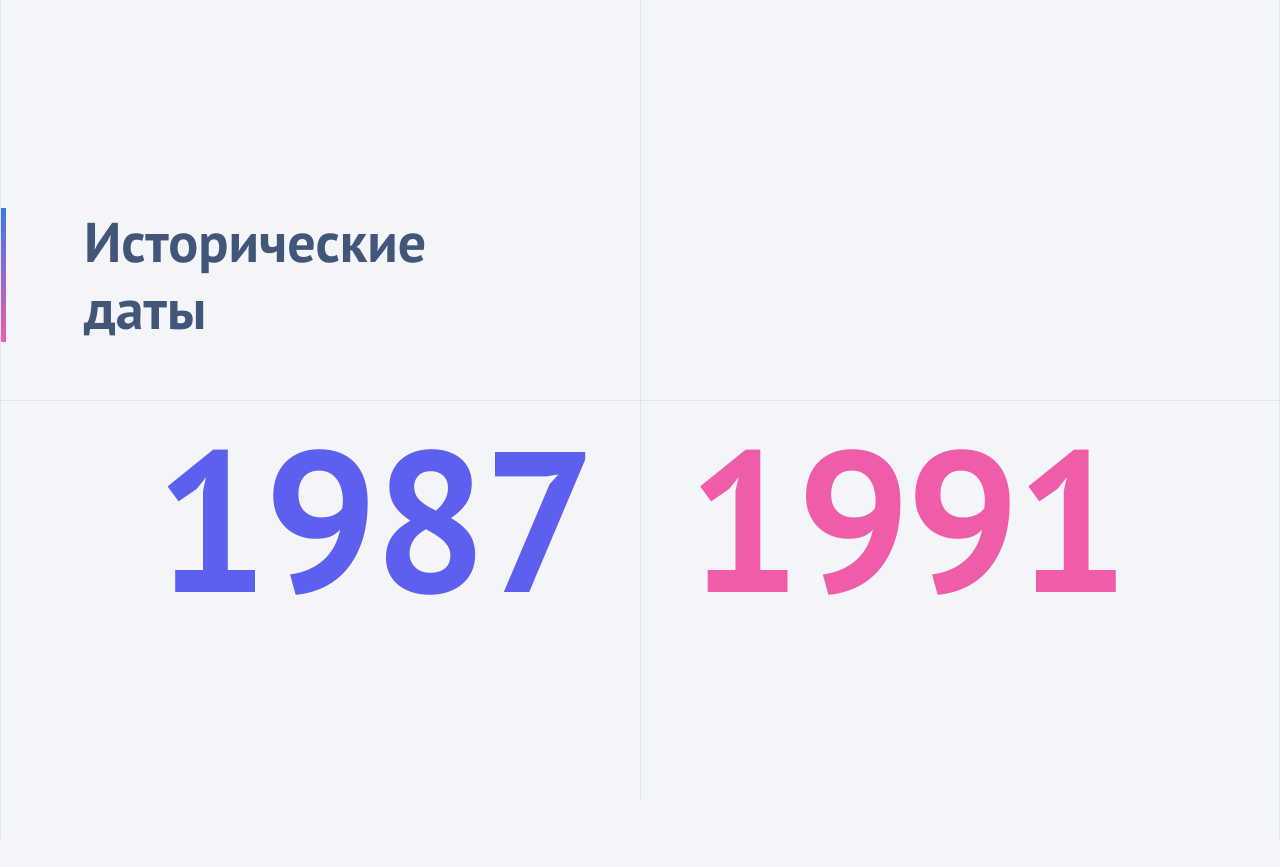
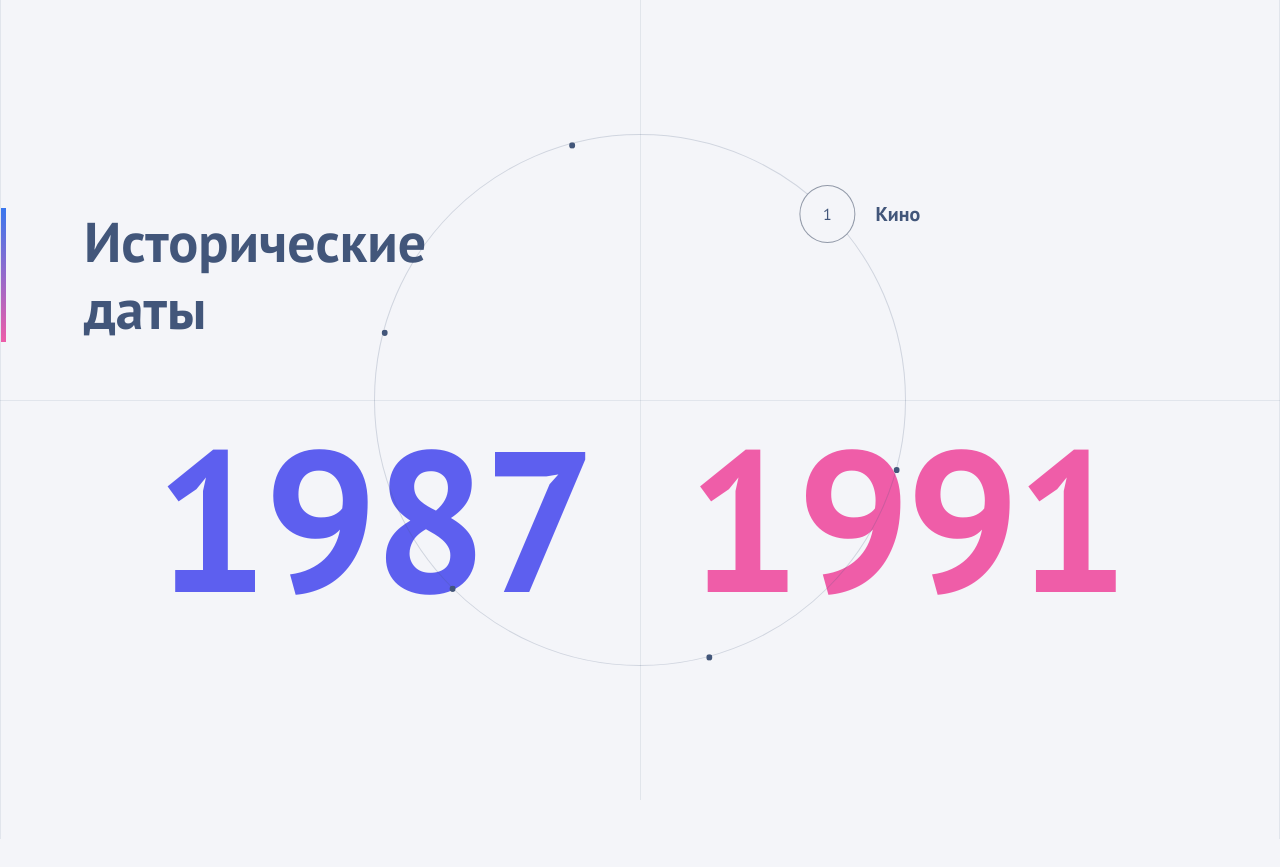
Before and after one commit to gorobchenko-k/history-block, a website built with webpack: page src/index.html in a window 1280 px wide. Before the commit the page ends 839 px from the top, so only its background shows below. Built offline with nearby package versions, Linux system fonts and the light colour scheme.

Commit message:
feat: add CircleNav component

```diff
--- /dev/null
+++ b/src/components/circleNav/_circleNav.scss
@@ -0,0 +1,70 @@
+.circle {
+  transition: transform 1s ease 0s;
+
+  @media (max-width: 768px) {
+    display: none;
+  }
+
+  &__line {
+    width: $circle-nav-size;
+    height: $circle-nav-size;
+    border: 1px solid $primary-color;
+    border-radius: 50%;
+    opacity: 0.2;
+  }
+
+  &__item {
+    position: absolute;
+    width: $circle-nav-active-item-size;
+    height: $circle-nav-active-item-size;
+    display: flex;
+    align-items: center;
+    justify-content: center;
+    transition: all 1s ease 0s;
+
+    &-line {
+      width: 100%;
+      height: 100%;
+      border-radius: 50%;
+      border: 1px solid rgba(48, 62, 88, 0.5);
+      display: flex;
+      align-items: center;
+      justify-content: center;
+      transform: scale(calc($circle-nav-item-size / $circle-nav-active-item-size));
+      background-color: $primary-color;
+      transition: all 0.5s 0s;
+      cursor: pointer;
+    }
+
+    &-text {
+      font-size: 20px;
+      font-weight: 700;
+      line-height: 150%; /* 30px */
+      position: absolute;
+      left: calc(100% + 20px);
+      top: calc(($circle-nav-active-item-size - 30px) / 2);
+      opacity: 0;
+      visibility: hidden;
+      transition: all 1s ease 0s;
+    }
+
+    &.active {
+      & .circle__item-line {
+        transform: scale(1);
+        background-color: $bg-color;
+      }
+
+      & .circle__item-text {
+        opacity: 1;
+        visibility: visible;
+      }
+    }
+
+    &:hover {
+      & .circle__item-line {
+        transform: scale(1);
+        background-color: $bg-color;
+      }
+    }
+  }
+}
--- /dev/null
+++ b/src/components/circleNav/circleNav.ts
@@ -0,0 +1,72 @@
+import { createElement } from 'utils/createElement';
+import { HistoryData } from 'types';
+
+const CIRCLE_WIDTH = 530;
+const ITEM_WIDTH = 56;
+const CIRCLE_NAV_ROTATE_ANGLE = 45;
+
+export class CircleNav {
+  public circleNav = createElement('div', ['history-block__circle-nav', 'circle']);
+  private circleNavItem: HTMLDivElement[] = [];
+  private currentIndex = 0;
+  private angleRotation = 0;
+
+  constructor(historyInfo: HistoryData[]) {
+    this.createCircleNav(historyInfo);
+  }
+
+  private createCircleNav(historyInfo: HistoryData[]): void {
+    const circleLine = createElement('div', ['circle__line']);
+    const circleRadius = CIRCLE_WIDTH / 2;
+    const itemRadius = ITEM_WIDTH / 2;
+
+    this.circleNav.append(circleLine);
+
+    this.angleRotation = 360 / historyInfo.length;
+
+    historyInfo.forEach((item, index) => {
+      // x = x0 + r * cos angle; y = y0 + r * sin angle;
+      const angle = this.getAngleInRadians(this.angleRotation * index);
+      const x = circleRadius * (1 + Math.cos(-angle)) - itemRadius;
+      const y = circleRadius * (1 + Math.sin(-angle)) - itemRadius;
+      const navItem = this.createCircleNavItem(index, item.title);
+
+      navItem.style.bottom = y + 'px';
+      navItem.style.left = x + 'px';
+
+      this.circleNavItem.push(navItem);
+      this.circleNav.append(navItem);
+    });
+  }
+
+  private createCircleNavItem(itemIndex: number, itemText: string | undefined): HTMLDivElement {
+    const navItem = createElement('div', ['circle__item']);
+    const navItemLine = createElement('div', ['circle__item-line'], `${itemIndex + 1}`);
+    const navItemText = createElement('div', ['circle__item-text'], itemText ?? '');
+    navItemLine.setAttribute('item-id', `${itemIndex}`);
+    navItem.append(navItemLine, navItemText);
+    return navItem;
+  }
+
+  public setCurrentItem(newCurrentIndex: number): void {
+    this.rotateCircleNav(newCurrentIndex);
+    this.circleNavItem.forEach((item) => item.classList.remove('active'));
+    this.circleNavItem[newCurrentIndex]?.classList.add('active');
+    this.currentIndex = newCurrentIndex;
+  }
+
+  private rotateCircleNav(newCurrentIndex: number): void {
+    const currentAngle = this.currentIndex * this.angleRotation;
+    const rotationAngleToItem = (newCurrentIndex - this.currentIndex) * this.angleRotation;
+    const newRotationAngle = currentAngle + rotationAngleToItem + CIRCLE_NAV_ROTATE_ANGLE;
+    this.circleNav.style.transform = `translate(-50%, -50%) rotate(${-newRotationAngle}deg)`;
+    this.circleNavItem.forEach((item) => {
+      item.style.transform = `rotate(${newRotationAngle}deg)`;
+    });
+  }
+
+  private getAngleInRadians(angleInDegrees: number): number {
+    // 1 рад = 1° * π / 180
+    return (angleInDegrees * Math.PI) / 180;
+  }
+}
--- a/src/components/historyBlock/_history-block.scss
+++ b/src/components/historyBlock/_history-block.scss
@@ -72,4 +72,11 @@
       margin: 56px 0 57px 0;
     }
   }
+
+  &__circle-nav {
+    position: absolute;
+    z-index: 1;
+    left: 50%;
+    top: 50%;
+  }
 }
--- a/src/components/historyBlock/historyBlock.ts
+++ b/src/components/historyBlock/historyBlock.ts
@@ -1,12 +1,14 @@
 import { createElement } from 'utils/createElement';
 import { historyInfo } from 'data/historyData';
 import { Years } from 'components/years/years';
+import { CircleNav } from 'components/circleNav/circleNav';
 
 export class HistoryBlock {
   private historyBlock = createElement('div', ['history-block']);
   private subTitle = createElement('h3', ['history-block__sub-title']);
   private currentItem = 0;
   private years = new Years();
+  private circleNav = new CircleNav(historyInfo);
 
   constructor() {
     this.createBlock();
@@ -16,7 +18,7 @@ export class HistoryBlock {
   private createBlock(): void {
     const blockContainer = createElement('div', ['history-block__container']);
     const blockTitle = createElement('h1', ['history-block__title'], 'Исторические даты');
-    blockContainer.append(blockTitle, this.years.years, this.subTitle);
+    blockContainer.append(blockTitle, this.years.years, this.circleNav.circleNav, this.subTitle);
     this.historyBlock.append(blockContainer);
   }
 
@@ -25,6 +27,7 @@ export class HistoryBlock {
     if (currentInfo) {
       this.subTitle.textContent = currentInfo.title ?? '';
       this.years.setContent(currentInfo.startYear, currentInfo.endYear);
+      this.circleNav.setCurrentItem(this.currentItem);
     }
   }
 
--- a/src/sass/_variables.scss
+++ b/src/sass/_variables.scss
@@ -4,3 +4,7 @@ $line-color: #42567b1a;
 $accent-blue-color: #5d5fef;
 $accent-pink-color: #ef5da8;
 $content-width: 1440px;
+
+$circle-nav-size: 530px;
+$circle-nav-item-size: 6px;
+$circle-nav-active-item-size: 56px;
--- a/src/style.scss
+++ b/src/style.scss
@@ -3,3 +3,4 @@
 @import 'sass/base';
 @import 'components/historyBlock/history-block';
 @import 'components/years/years';
+@import 'components/circleNav/circleNav';
```
